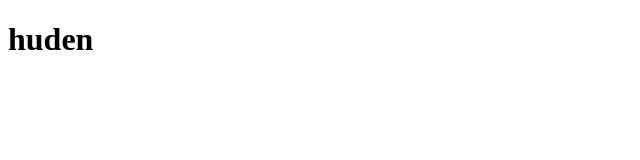
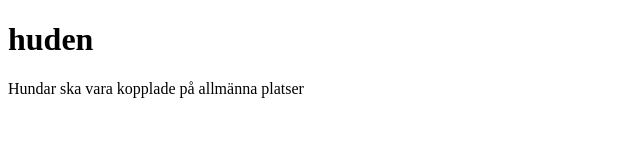
Before and after one commit to Juliuskaljo/main, a plain HTML site: page index.html in a window 1280 px wide. Shown: the whole page, without its empty margins (0-640 px from the left). Drawn offline with Linux system fonts and the light colour scheme.

Commit message:
added paragraph

```diff
--- a/index.html
+++ b/index.html
@@ -8,5 +8,6 @@
 </head>
 <body>
 	<h1> huden</h1>
+	<p> Hundar ska vara kopplade på allmänna platser</p>
 </body>
 </html>
```
